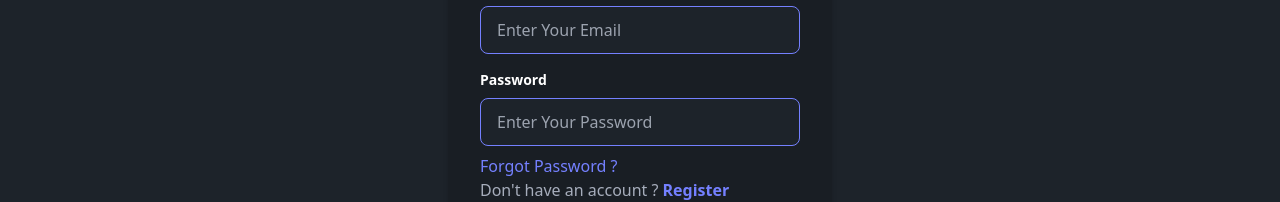
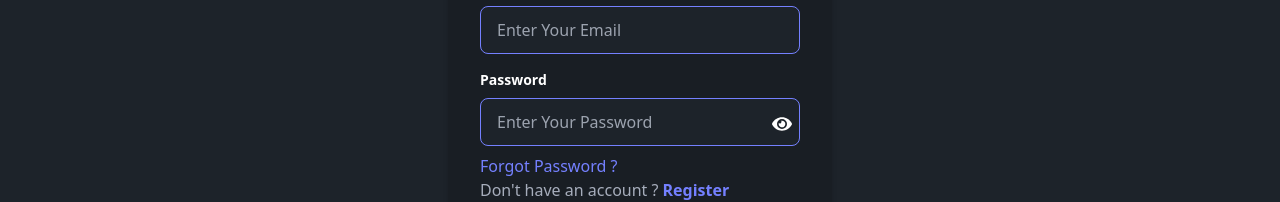
Before and after one commit to rubaiiyat/Luxe-Estates, a React (Vite) app: page /login in a window 1280 px wide. Shown: the part 202-404 px from the top of the page. Built offline with nearby package versions, Linux system fonts and the light colour scheme; no server answers.

Commit message:
add show password and hide password on register and login page

```diff
--- a/src/Components/Pages/Login/Login.jsx
+++ b/src/Components/Pages/Login/Login.jsx
@@ -1,13 +1,13 @@
-import React, { useContext } from "react";
+import React, { useContext, useState } from "react";
 import { Link, useLocation, useNavigate } from "react-router-dom";
 import { FcGoogle } from "react-icons/fc";
-import { FaGithub } from "react-icons/fa";
+import { FaGithub, FaEye, FaEyeSlash } from "react-icons/fa";
 import { authContext } from "../../AuthProvider/AuthProvider";
 import { ToastContainer, toast } from "react-toastify";
 
 const Login = () => {
   const { logIn, logInWithGoogle, logInWithGithub } = useContext(authContext);
-
+  const [showPassword, setShowPassword] = useState(false);
   const location = useLocation();
   const navigate = useNavigate();
 
@@ -75,15 +75,23 @@ const Login = () => {
             />
           </div>
           <div className="mb-6">
+            <div className="relative">
               <label className="block text-white text-sm font-bold mb-2">
                 Password
               </label>
               <input
-              type="password"
+                type={showPassword ? "text" : "password"}
                 placeholder="Enter Your Password"
                 name="password"
                 className="input input-bordered input-primary w-full"
               />
+              <p
+                onClick={() => setShowPassword((pass) => !pass)}
+                className="absolute top-11 right-2 text-xl text-white cursor-pointer "
+              >
+                {showPassword ? <FaEyeSlash /> : <FaEye />}
+              </p>
+            </div>
 
             <a href="#" className="text-primary ">
               <p className="mt-2">Forgot Password ?</p>
--- a/src/Components/Pages/Register/Register.jsx
+++ b/src/Components/Pages/Register/Register.jsx
@@ -2,9 +2,12 @@ import React, { useContext, useState } from "react";
 import { Link } from "react-router-dom";
 import { authContext } from "../../AuthProvider/AuthProvider";
 import { ToastContainer, toast } from "react-toastify";
+import { FaEye, FaEyeSlash } from "react-icons/fa";
 
 const Register = () => {
   const { createUser } = useContext(authContext);
+
+  const [showPassword, setShowPassword] = useState(false);
 
   const handleRegister = (e) => {
     e.preventDefault();
@@ -33,6 +36,8 @@ const Register = () => {
         });
     }
   };
+
+  console.log(showPassword);
 
   return (
     <div className="mt-5 mb-10">
@@ -85,16 +90,24 @@ const Register = () => {
             />
           </div>
           <div className="mb-6">
+            <div className="relative">
               <label className="block text-white text-sm font-bold mb-2">
                 Password
               </label>
               <input
-              type="password"
+                type={showPassword ? "text" : "password"}
                 placeholder="Enter Your Password"
                 name="password"
                 required
                 className="input input-bordered input-primary w-full"
               />
+              <p
+                onClick={() => setShowPassword((pass) => !pass)}
+                className="absolute top-11 right-2 text-xl text-white cursor-pointer "
+              >
+                {showPassword ? <FaEyeSlash /> : <FaEye />}
+              </p>
+            </div>
 
             <p className="mt-2">
               Already have an account ?
```
Lines whose indentation alone changed are shown as unchanged.
